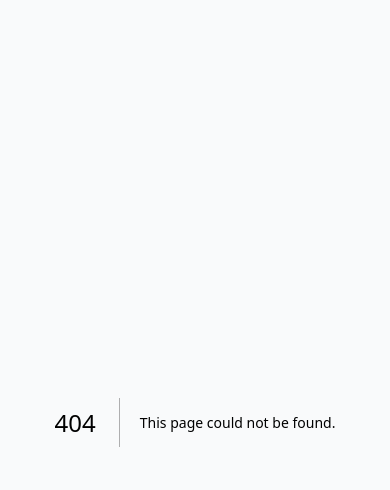
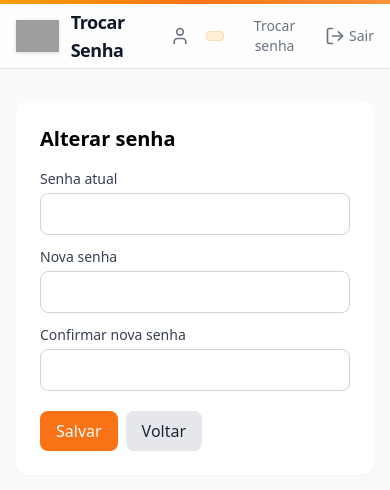
Before and after one commit to augusto10/credit_analize, a Next.js app: page /senha in a window 390 px wide. Before the commit this address had no page. Shown: the top 490 px of the page. Built offline with nearby package versions, Linux system fonts and the light colour scheme; no server answers; sample sign-in values are in the browser's storage; grey boxes are pictures that could not be loaded.

Commit message:
feat: troca de senha + abas de documentos no Admin e melhorias de responsividade

```diff
--- /dev/null
+++ b/app/senha/page.tsx
@@ -0,0 +1,131 @@
+"use client"
+
+import { useEffect, useState } from "react"
+import { useRouter } from "next/navigation"
+import Navbar from "@/components/Navbar"
+import { authService } from "@/lib/auth"
+import { supabase } from "@/lib/supabase"
+
+export default function TrocarSenhaPage() {
+  const router = useRouter()
+  const [mounted, setMounted] = useState(false)
+  const [loading, setLoading] = useState(false)
+  const [current, setCurrent] = useState("")
+  const [nextPwd, setNextPwd] = useState("")
+  const [confirmPwd, setConfirmPwd] = useState("")
+
+  const user = authService.getCurrentUser()
+
+  useEffect(() => {
+    setMounted(true)
+    if (!user) {
+      router.replace("/login")
+      return
+    }
+  }, [])
+
+  const handleSubmit = async (e: React.FormEvent) => {
+    e.preventDefault()
+    if (!user) return
+
+    if (!current.trim() || !nextPwd.trim() || !confirmPwd.trim()) {
+      alert("Preencha todos os campos.")
+      return
+    }
+    if (nextPwd.length < 6) {
+      alert("A nova senha deve ter pelo menos 6 caracteres.")
+      return
+    }
+    if (nextPwd !== confirmPwd) {
+      alert("As senhas não conferem.")
+      return
+    }
+
+    setLoading(true)
+    try {
+      // Verifica senha atual e atualiza em uma única operação de segurança básica
+      const { data, error } = await supabase
+        .from("usuarios")
+        .update({ senha: nextPwd })
+        .eq("id", user.id as any)
+        .eq("senha", current)
+        .select("id")
+
+      if (error) throw error
+      if (!data || data.length === 0) {
+        alert("Senha atual incorreta.")
+        return
+      }
+
+      alert("Senha atualizada com sucesso! Faça login novamente.")
+      authService.logout()
+      router.replace("/login")
+    } catch (err) {
+      console.error("Erro ao atualizar senha:", err)
+      alert("Não foi possível atualizar a senha. Tente novamente.")
+    } finally {
+      setLoading(false)
+    }
+  }
+
+  if (!mounted) {
+    return (
+      <div className="min-h-screen bg-gray-50">
+        <Navbar title="Trocar Senha" />
+      </div>
+    )
+  }
+
+  return (
+    <div className="min-h-screen bg-gray-50">
+      <Navbar title="Trocar Senha" />
+      <div className="max-w-md mx-auto py-8 px-4 sm:px-6 lg:px-8">
+        <div className="bg-white p-6 rounded-xl shadow-sm">
+          <h1 className="text-xl font-semibold mb-4">Alterar senha</h1>
+          <form onSubmit={handleSubmit} className="space-y-3">
+            <div>
+              <label className="block text-sm text-gray-700 mb-1">Senha atual</label>
+              <input
+                type="password"
+                className="input-field w-full"
+                value={current}
+                onChange={(e) => setCurrent(e.target.value)}
+                autoComplete="current-password"
+              />
+            </div>
+            <div className="grid grid-cols-1 md:grid-cols-2 gap-3">
+              <div>
+                <label className="block text-sm text-gray-700 mb-1">Nova senha</label>
+                <input
+                  type="password"
+                  className="input-field w-full"
+                  value={nextPwd}
+                  onChange={(e) => setNextPwd(e.target.value)}
+                  autoComplete="new-password"
+                />
+              </div>
+              <div>
+                <label className="block text-sm text-gray-700 mb-1">Confirmar nova senha</label>
+                <input
+                  type="password"
+                  className="input-field w-full"
+                  value={confirmPwd}
+                  onChange={(e) => setConfirmPwd(e.target.value)}
+                  autoComplete="new-password"
+                />
+              </div>
+            </div>
+            <div className="pt-2 flex items-center gap-2">
+              <button type="submit" className="btn-primary" disabled={loading}>
+                {loading ? "Salvando..." : "Salvar"}
+              </button>
+              <button type="button" className="btn-secondary" onClick={() => router.back()}>
+                Voltar
+              </button>
+            </div>
+          </form>
+        </div>
+      </div>
+    </div>
+  )
+}
--- a/components/Navbar.tsx
+++ b/components/Navbar.tsx
@@ -78,6 +78,12 @@ export default function Navbar({ title }: NavbarProps) {
               </span>
             </div>
             <button
+              onClick={() => router.push('/senha')}
+              className="flex items-center space-x-1 text-gray-500 hover:text-surface-900 transition-colors text-sm"
+            >
+              <span>Trocar senha</span>
+            </button>
+            <button
               onClick={handleLogout}
               className="flex items-center space-x-1 text-gray-500 hover:text-surface-900 transition-colors"
             >
```
